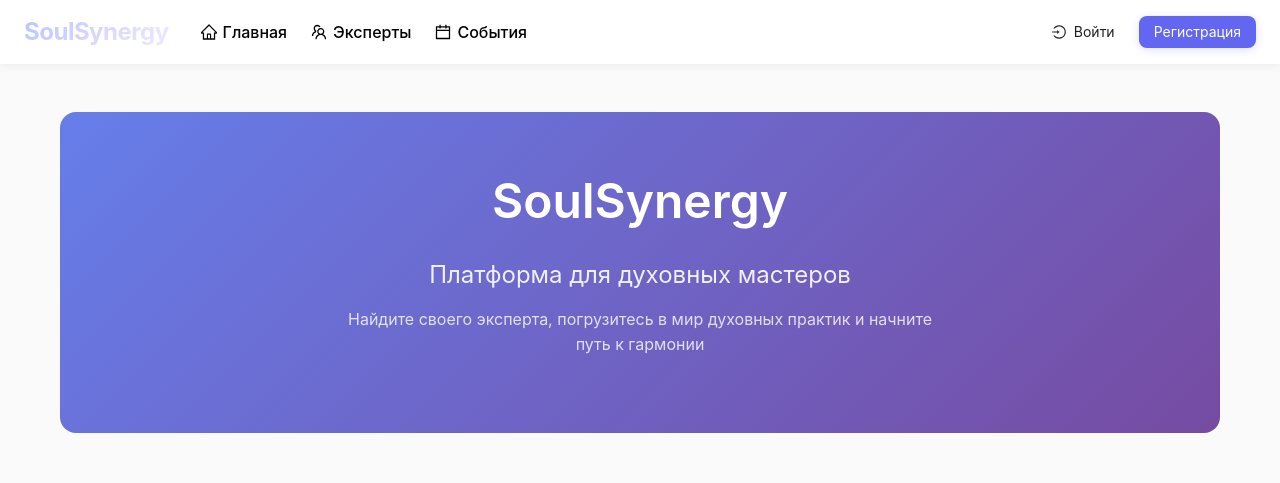
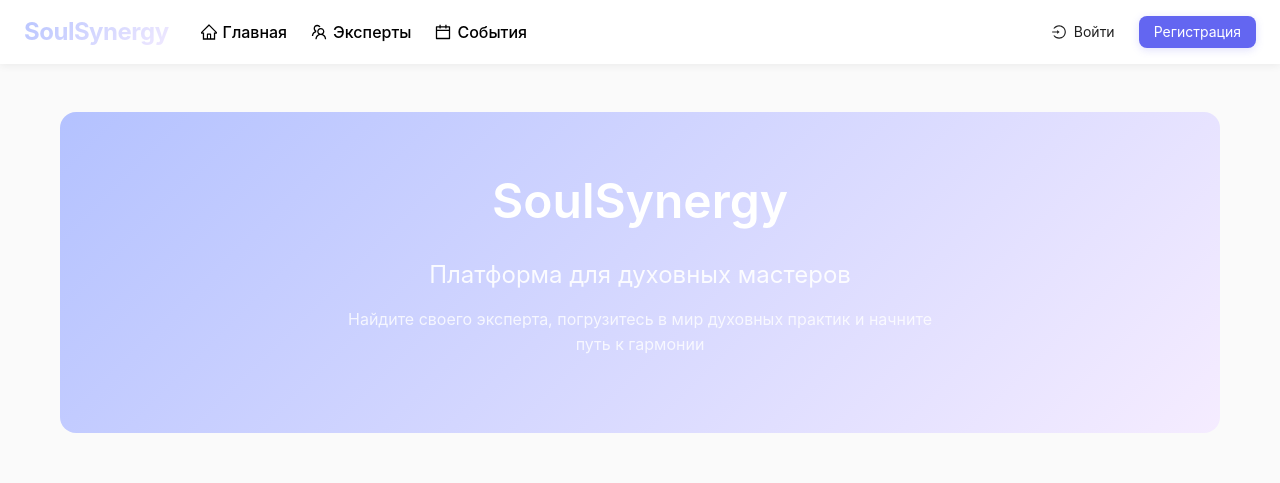
Before and after one commit to zagovormasonov/docker, a React (Vite) app in the folder frontend/: page / in a window 1280 px wide. Shown: the top 483 px of the page. Built offline with nearby package versions, Linux system fonts and the light colour scheme; no server answers.

Commit message:
Update remaining gradient on HomePage

```diff
--- a/frontend/src/pages/HomePage.tsx
+++ b/frontend/src/pages/HomePage.tsx
@@ -56,7 +56,7 @@ const HomePage = () => {
   return (
     <div className="container" style={{ paddingTop: 24 }}>
       <div style={{
-        background: 'linear-gradient(135deg, #667eea 0%, #764ba2 100%)',
+        background: 'linear-gradient(135deg, rgb(180 194 255) 0%, rgb(245 236 255) 100%)',
         borderRadius: 16,
         padding: '60px 40px',
         marginBottom: 48,
```
